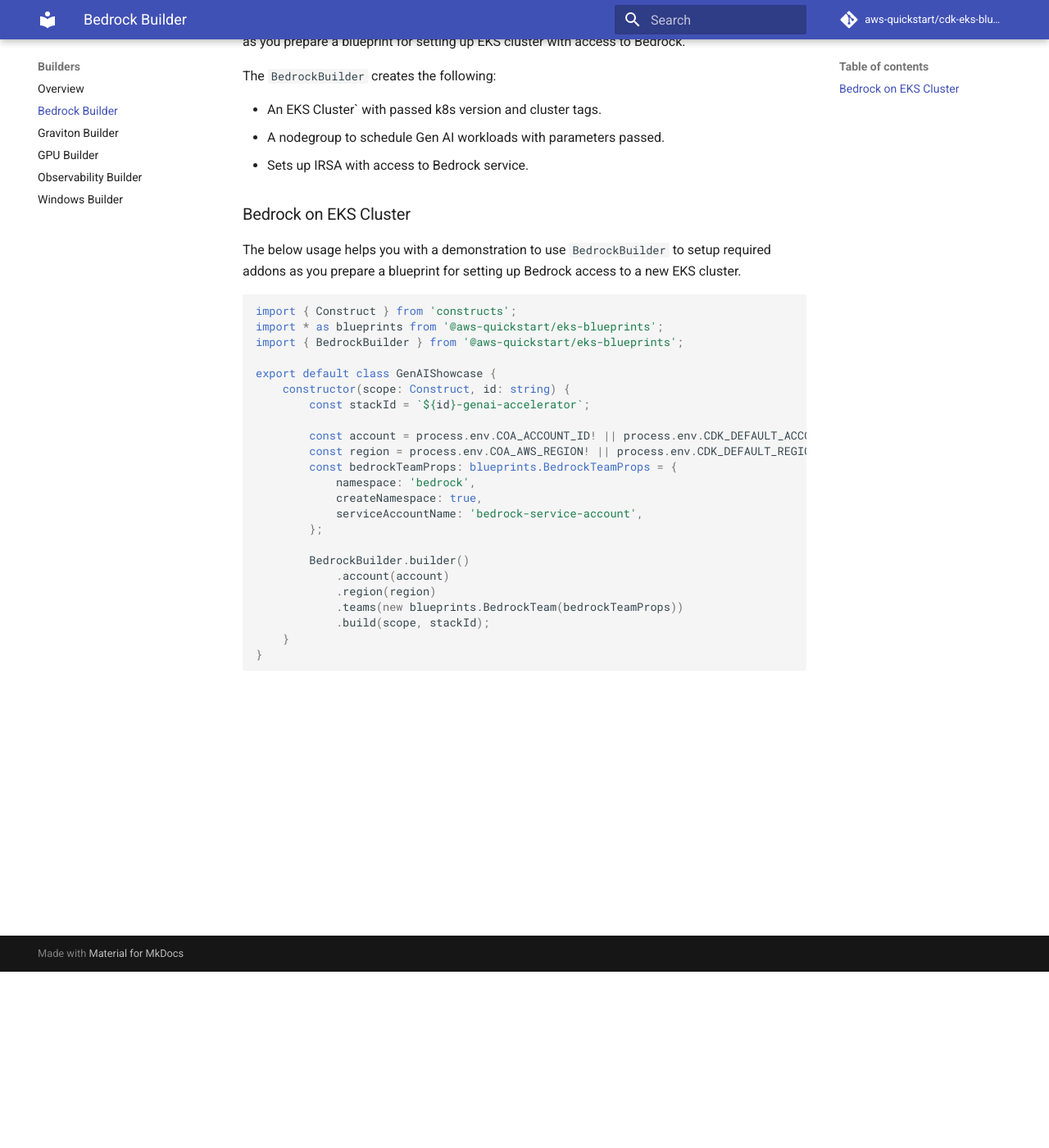
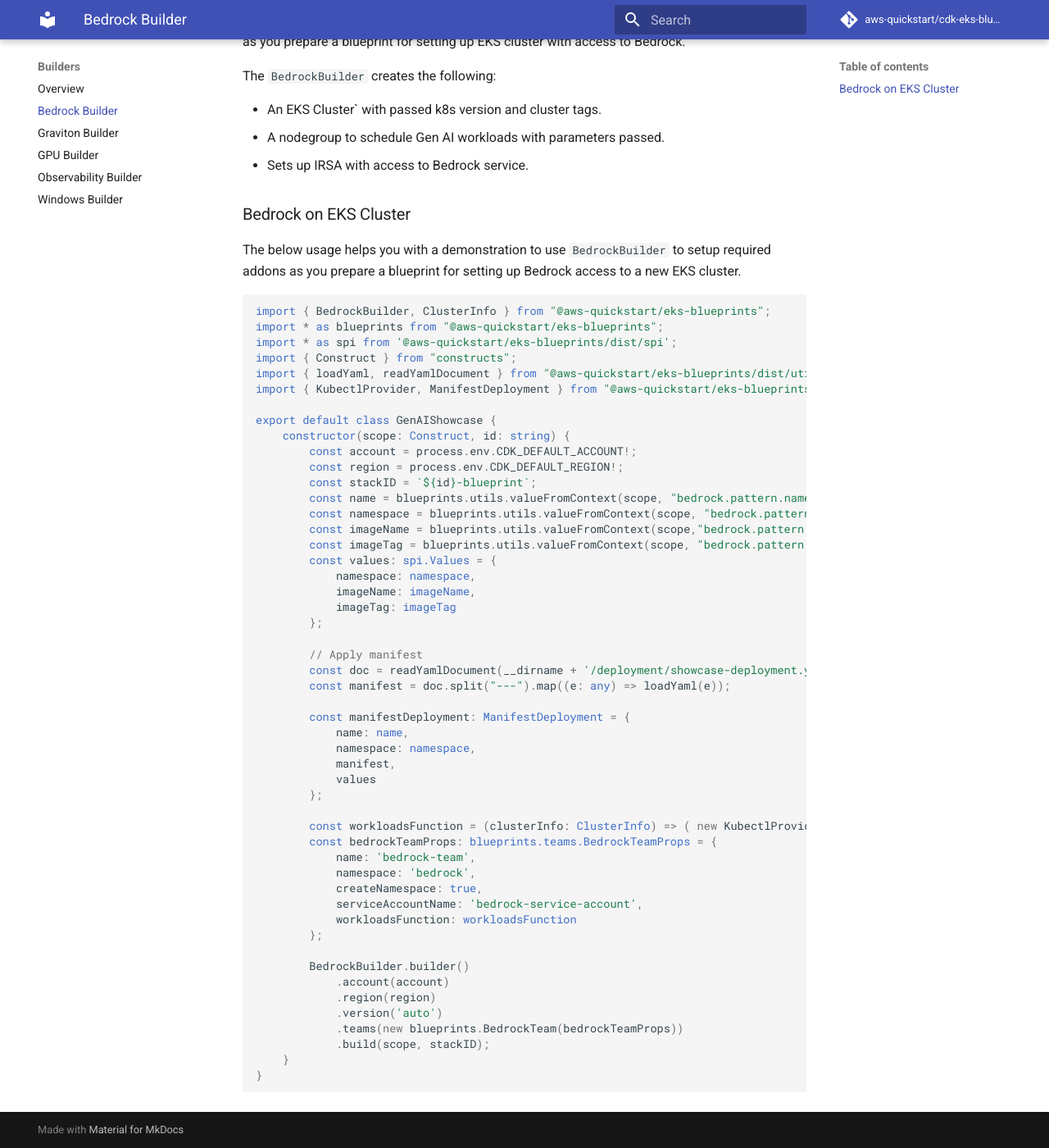
Before and after one commit to aws-quickstart/cdk-eks-blueprints, an MkDocs documentation site: the page built from docs/builders/bedrock-builder.md, in a window 1280 px wide and 1400 px high, scrolled down 215 px. Shown: the whole window at 82% size. Built offline with MkDocs 1.6.1 and Material for MkDocs 9.7.7, drawn with Linux system fonts in a browser that asks for light colours; comment, search, counter and statistics services are not loaded.

Commit message:
Generative AI and Graviton Builder Classes PR Comments

````diff
--- a/docs/builders/bedrock-builder.md
+++ b/docs/builders/bedrock-builder.md
@@ -13,27 +13,55 @@
 The below usage helps you with a demonstration to use `BedrockBuilder` to setup required addons as you prepare a blueprint for setting up Bedrock access to a new EKS cluster.
 
 ```typescript
-import { Construct } from 'constructs';
-import * as blueprints from '@aws-quickstart/eks-blueprints';
-import { BedrockBuilder } from '@aws-quickstart/eks-blueprints';
+import { BedrockBuilder, ClusterInfo } from "@aws-quickstart/eks-blueprints";
+import * as blueprints from "@aws-quickstart/eks-blueprints";
+import * as spi from '@aws-quickstart/eks-blueprints/dist/spi';
+import { Construct } from "constructs";
+import { loadYaml, readYamlDocument } from "@aws-quickstart/eks-blueprints/dist/utils";
+import { KubectlProvider, ManifestDeployment } from "@aws-quickstart/eks-blueprints/dist/addons/helm-addon/kubectl-provider";
 
 export default class GenAIShowcase {
     constructor(scope: Construct, id: string) {
-        const stackId = `${id}-genai-accelerator`;
+        const account = process.env.CDK_DEFAULT_ACCOUNT!;
+        const region = process.env.CDK_DEFAULT_REGION!;
+        const stackID = `${id}-blueprint`;
+        const name = blueprints.utils.valueFromContext(scope, "bedrock.pattern.name", "showcase");
+        const namespace = blueprints.utils.valueFromContext(scope, "bedrock.pattern.namespace", "bedrock");
+        const imageName = blueprints.utils.valueFromContext(scope,"bedrock.pattern.image.name", undefined);
+        const imageTag = blueprints.utils.valueFromContext(scope, "bedrock.pattern.image.tag", undefined);
+        const values: spi.Values = {
+            namespace: namespace,
+            imageName: imageName,
+            imageTag: imageTag
+        };
 
-        const account = process.env.COA_ACCOUNT_ID! || process.env.CDK_DEFAULT_ACCOUNT!;
-        const region = process.env.COA_AWS_REGION! || process.env.CDK_DEFAULT_REGION!;
-        const bedrockTeamProps: blueprints.BedrockTeamProps = {
+        // Apply manifest
+        const doc = readYamlDocument(__dirname + '/deployment/showcase-deployment.ytpl');
+        const manifest = doc.split("---").map((e: any) => loadYaml(e));
+
+        const manifestDeployment: ManifestDeployment = {
+            name: name,
+            namespace: namespace,
+            manifest,
+            values
+        };
+
+        const workloadsFunction = (clusterInfo: ClusterInfo) => ( new KubectlProvider(clusterInfo).addManifest(manifestDeployment));
+        const bedrockTeamProps: blueprints.teams.BedrockTeamProps = {
+            name: 'bedrock-team',
             namespace: 'bedrock',
             createNamespace: true,
             serviceAccountName: 'bedrock-service-account',
+            workloadsFunction: workloadsFunction
         };
 
         BedrockBuilder.builder()
             .account(account)
             .region(region)
+            .version('auto')
             .teams(new blueprints.BedrockTeam(bedrockTeamProps))
-            .build(scope, stackId);
+            .build(scope, stackID);
     }
 }
+
 ```
````
Also changed, not shown: 2 other files.
